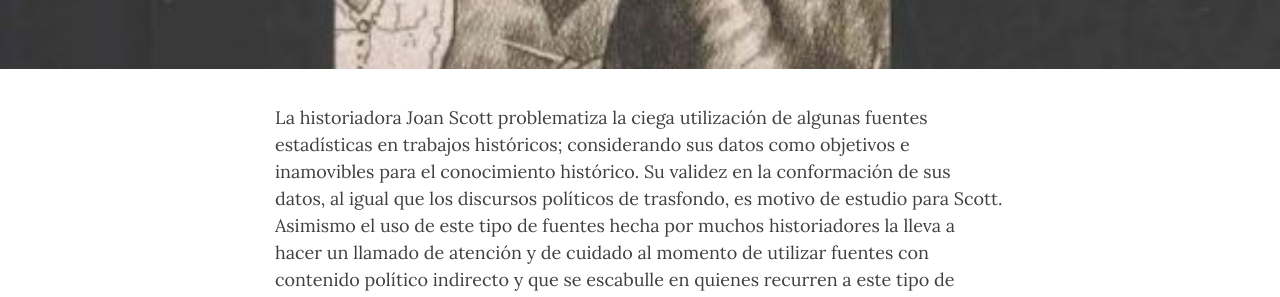
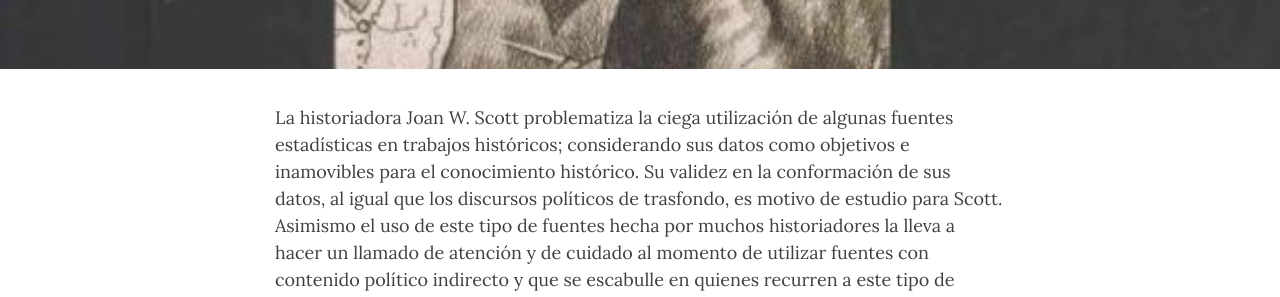
Before and after one commit to NigelCaspa/historiaeconomica, a Jekyll site: the page built from _posts/2021-08-04-maita-scott.md, in a window 1280 px wide and 1400 px high, scrolled down 485 px. Shown: the part 154-451 px from the top of the window. Built offline with Jekyll 4.4.1, drawn with Linux system fonts in a browser that asks for light colours; nearby versions of some CDN libraries; comment, search, counter and statistics services are not loaded; some of the changed text lies outside the part shown.

```diff
--- a/_posts/2021-08-04-maita-scott.md
+++ b/_posts/2021-08-04-maita-scott.md
@@ -7,7 +7,7 @@ thumbnail-img: /assets/img/generohistoria.jpg
 share-img: /assets/img/generohistoria.jpg
 tags: [Resumen, Gabriel Maita Pozo, Joan Wallach Scott]
 ---
-La historiadora Joan Scott problematiza la ciega utilización de algunas fuentes estadísticas en trabajos históricos; considerando sus datos como objetivos e inamovibles para el conocimiento histórico. Su validez en la conformación de sus datos, al igual que los discursos políticos de trasfondo, es motivo de estudio para Scott. Asimismo el uso de este tipo de fuentes hecha por muchos historiadores la lleva a hacer un llamado de atención y de cuidado al momento de utilizar fuentes con contenido político indirecto y que se escabulle en quienes recurren a este tipo de información.
+La historiadora Joan W. Scott problematiza la ciega utilización de algunas fuentes estadísticas en trabajos históricos; considerando sus datos como objetivos e inamovibles para el conocimiento histórico. Su validez en la conformación de sus datos, al igual que los discursos políticos de trasfondo, es motivo de estudio para Scott. Asimismo el uso de este tipo de fuentes hecha por muchos historiadores la lleva a hacer un llamado de atención y de cuidado al momento de utilizar fuentes con contenido político indirecto y que se escabulle en quienes recurren a este tipo de información.
 
 ## Argumento
 Por medio del estudio del informe titulado *Estadística de la industria en Paris (1847-1848)*, Scott demuestra la conformación de este informe y no solo la información que contiene, sino todos los procedimientos que llevaron a su elaboración y demarcaron de forma directa los resultados.
```
Also changed, not shown: other parts of _posts/2021-08-04-maita-scott.md (+1 -1 lines).
